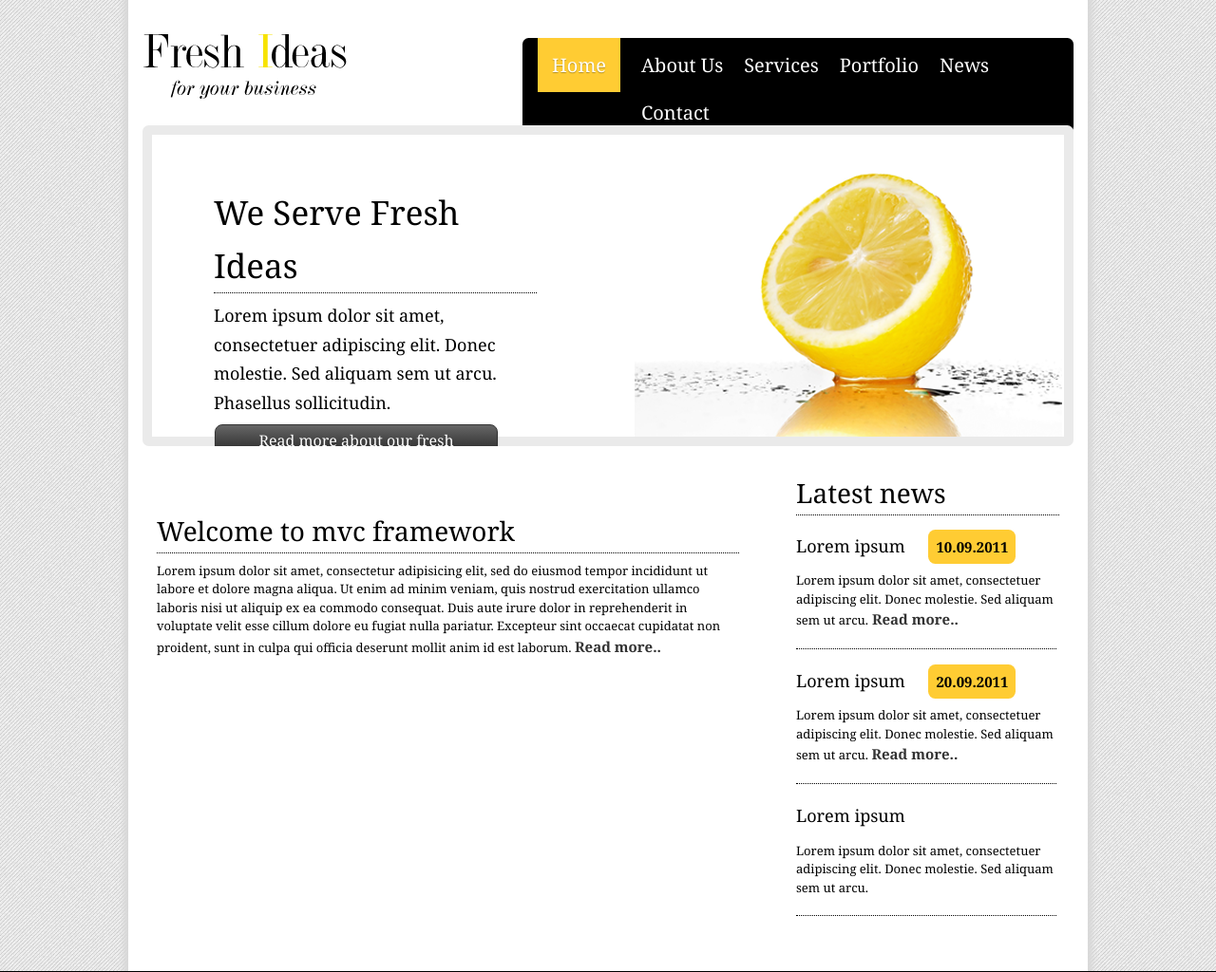
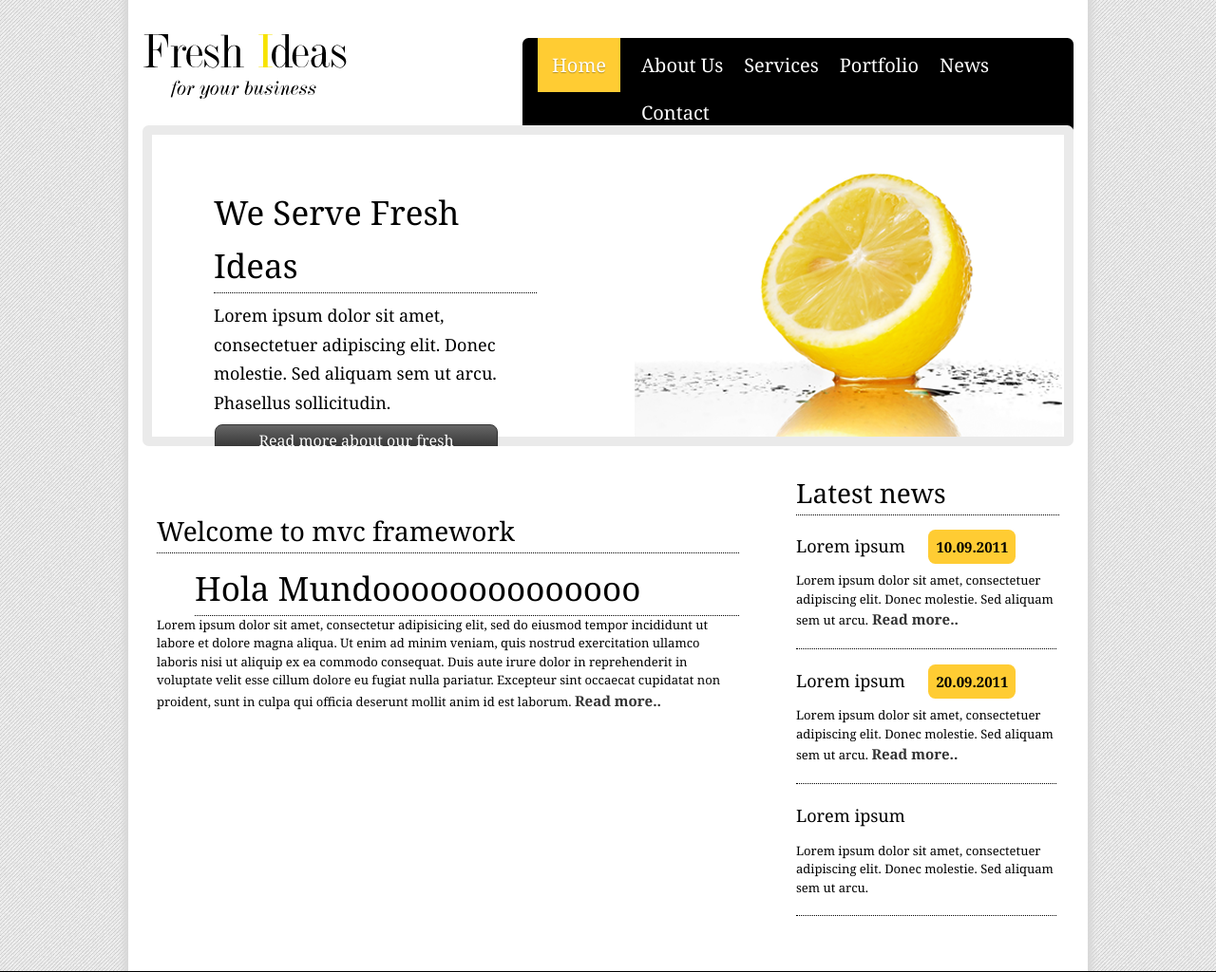
Before and after one commit to danielromeroauk/tutorialesdm, a PHP site: page / in a window 1280 px wide. Shown: the top 1024 px of the page at 95% size. Run offline with PHP 8.4, Linux system fonts and the light colour scheme.

Commit message:
Se modifico en el index
Se agredo un hola mundo

```diff
--- a/index.php
+++ b/index.php
@@ -3,7 +3,7 @@
 <section class="group1">
 
 <h3>Welcome to mvc framework</h3>
-
+<h1>Hola mundoooooooooooooo</h1>
 <p>Lorem ipsum dolor sit amet, consectetur adipisicing elit, sed do eiusmod
 tempor incididunt ut labore et dolore magna aliqua. Ut enim ad minim veniam,
 quis nostrud exercitation ullamco laboris nisi ut aliquip ex ea commodo
```
